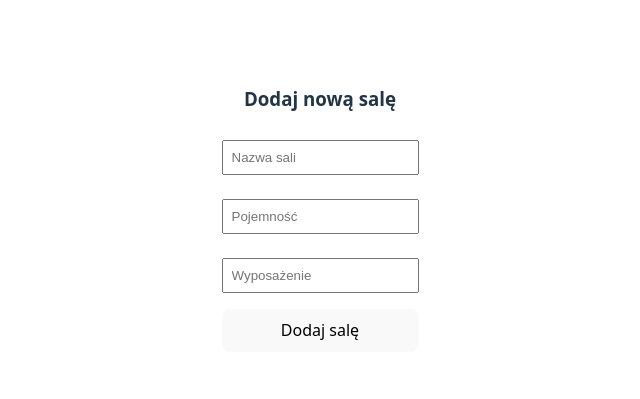
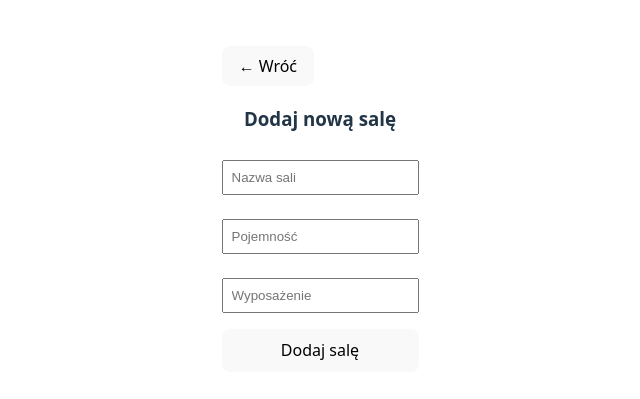
Before and after one commit to AmelkaS/SmartBooking, a React (Vite) app in the folder ui-app/: page /rooms/create in a window 1280 px wide. Shown: the part 191-590 px from the top of the page, without its empty margins (320-960 px from the left). Built offline with nearby package versions, Linux system fonts and the light colour scheme.

Commit message:
feat(frontend): add 'Back' button aligned to the left on detail and form pages

```diff
--- a/ui-app/src/pages/RoomDetail.tsx
+++ b/ui-app/src/pages/RoomDetail.tsx
@@ -1,5 +1,5 @@
 import React, { useEffect, useState } from "react";
-import { useParams } from "react-router-dom";
+import { useParams, useNavigate } from "react-router-dom";
 import axios from "axios";
 
 interface Room {
@@ -11,6 +11,7 @@ interface Room {
 
 export default function RoomDetail() {
   const { id } = useParams();
+  const navigate = useNavigate();
   const [room, setRoom] = useState<Room | null>(null);
 
   useEffect(() => {
@@ -23,9 +24,14 @@ export default function RoomDetail() {
 
   return (
     <div>
-      <h2>{room.name}</h2>
-      <p>Pojemność: {room.capacity}</p>
-      <p>Wyposażenie: {room.equipment}</p>
+        <div style={{ textAlign: "left", marginBottom: "1rem" }}>
+            <button onClick={() => navigate(-1)} style={{ padding: "0.5rem 1rem" }}>
+                ← Wróć
+            </button>
+        </div>
+        <h2>{room.name}</h2>
+        <p>Pojemność: {room.capacity}</p>
+        <p>Wyposażenie: {room.equipment}</p>
     </div>
   );
 }
--- a/ui-app/src/pages/RoomForm.tsx
+++ b/ui-app/src/pages/RoomForm.tsx
@@ -1,4 +1,5 @@
 import React, { useState } from "react";
+import { useNavigate } from "react-router-dom";
 import axios from "axios";
 
 export default function RoomForm() {
@@ -7,6 +8,8 @@ export default function RoomForm() {
     capacity: 0,
     equipment: "",
   });
+
+  const navigate = useNavigate();
 
   const handleChange = (e: React.ChangeEvent<HTMLInputElement>) => {
     setForm({ ...form, [e.target.name]: e.target.value });
@@ -23,6 +26,11 @@ export default function RoomForm() {
 
   return (
     <>
+        <div style={{ textAlign: "left", marginBottom: "1rem" }}>
+            <button onClick={() => navigate(-1)} style={{ padding: "0.5rem 1rem" }}>
+                ← Wróć
+            </button>
+        </div>
         <h3 style={{ textAlign: "center" }}>Dodaj nową salę</h3>
         <form
 
--- a/ui-app/src/pages/Rooms.tsx
+++ b/ui-app/src/pages/Rooms.tsx
@@ -1,4 +1,5 @@
 import React, { useEffect, useState } from "react";
+import { useNavigate } from "react-router-dom";
 import axios from "axios";
 
 interface Room {
@@ -14,6 +15,8 @@ export default function Rooms() {
   useEffect(() => {
     fetchRooms();
   }, []);
+
+  const navigate = useNavigate();
 
   const fetchRooms = async () => {
     const res = await axios.get("http://localhost:8000/api/rooms/");
@@ -31,6 +34,11 @@ export default function Rooms() {
 
   return (
     <div>
+        <div style={{ textAlign: "left", marginBottom: "1rem" }}>
+            <button onClick={() => navigate(-1)} style={{ padding: "0.5rem 1rem" }}>
+                ← Wróć
+            </button>
+        </div>
         <h2>Lista sal</h2>
         <ul>
             {rooms.map((room) => (
--- a/ui-app/src/pages/UserDetail.tsx
+++ b/ui-app/src/pages/UserDetail.tsx
@@ -1,10 +1,12 @@
 import React, { useEffect, useState } from "react";
-import { useParams } from "react-router-dom";
+import { useParams, useNavigate } from "react-router-dom";
 import axios from "axios";
 
 export default function UserDetail() {
   const { id } = useParams();
   const [user, setUser] = useState<any>(null);
+
+  const navigate = useNavigate();
 
   useEffect(() => {
     axios.get(`http://localhost:8000/api/users/${id}/`).then((res) => {
@@ -16,6 +18,11 @@ export default function UserDetail() {
 
   return (
     <div>
+      <div style={{ textAlign: "left", marginBottom: "1rem" }}>
+        <button onClick={() => navigate(-1)} style={{ padding: "0.5rem 1rem" }}>
+            ← Wróć
+        </button>
+      </div>
       <h2>{user.first_name} {user.last_name}</h2>
       <p>Rola: {user.role}</p>
     </div>
--- a/ui-app/src/pages/UserForm.tsx
+++ b/ui-app/src/pages/UserForm.tsx
@@ -1,4 +1,5 @@
 import React, { useState } from "react";
+import {useNavigate } from "react-router-dom";
 import axios from "axios";
 
 export default function UserForm() {
@@ -11,6 +12,8 @@ export default function UserForm() {
     setForm({ ...form, [e.target.name]: e.target.value });
   };
 
+  const navigate = useNavigate();
+
   const handleSubmit = async (e: any) => {
     e.preventDefault();
     await axios.post("http://localhost:8000/api/users/create/", form);
@@ -19,6 +22,11 @@ export default function UserForm() {
 
   return (
     <>
+      <div style={{ textAlign: "left", marginBottom: "1rem" }}>
+        <button onClick={() => navigate(-1)} style={{ padding: "0.5rem 1rem" }}>
+            ← Wróć
+        </button>
+      </div>
       <h3 style={{ textAlign: "center" }}>Dodaj użytkownika</h3>
       <form
         onSubmit={handleSubmit}
--- a/ui-app/src/pages/Users.tsx
+++ b/ui-app/src/pages/Users.tsx
@@ -1,5 +1,6 @@
 // src/pages/Users.tsx
 import React, { useEffect, useState } from "react";
+import {useNavigate } from "react-router-dom";
 import axios from "axios";
 
 export default function Users() {
@@ -14,6 +15,8 @@ export default function Users() {
     setUsers(res.data);
   };
 
+    const navigate = useNavigate();
+
   const deleteUser = async (id: number) => {
     try {
       await axios.delete(`http://localhost:8000/api/users/${id}/delete/`);
@@ -25,6 +28,11 @@ export default function Users() {
 
   return (
     <div>
+      <div style={{ textAlign: "left", marginBottom: "1rem" }}>
+        <button onClick={() => navigate(-1)} style={{ padding: "0.5rem 1rem" }}>
+            ← Wróć
+        </button>
+      </div>
       <h2>Lista użytkowników</h2>
       <ul>
         {users.map((user: any) => (
```
Lines whose indentation alone changed are shown as unchanged.
